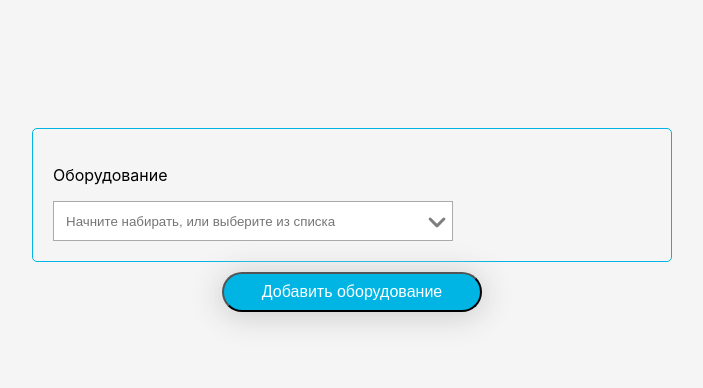
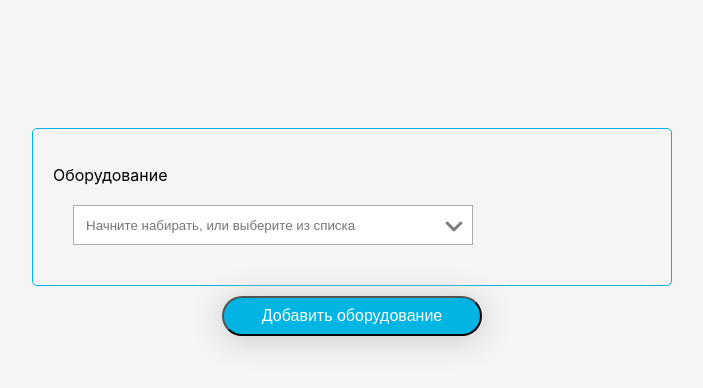
Before and after one commit to AvenMerk/storefix, a React (Create React App) app: page / in a window 1280 px wide. Shown: the top 388 px of the page, without its empty margins (288-991 px from the left). Built offline with nearby package versions, Linux system fonts and the light colour scheme.

Commit message:
fix bug with img

```diff
--- a/src/App.css
+++ b/src/App.css
@@ -71,6 +71,7 @@ input {
 
 .select-box--box {
   width: 100%;
+  margin: 20px;
 }
 
 .select-box--selected-item {
@@ -83,12 +84,12 @@ input {
 
 .select-box--items-container {
   display: block;
-  /*flex-direction: column;*/
   position: absolute;
   width: 400px;
 }
 
 .select-box--item {
+  position: relative;
   border-bottom: 1px solid #ddd;
   border-left: 1px solid #ddd;
   border-right: 1px solid #ddd;
@@ -97,6 +98,7 @@ input {
   width: 100%;
   padding: 6px;
   padding-right: 20px;
+  z-index: 100;
 }
 
 .select-box--item:hover {
@@ -113,18 +115,20 @@ input {
 
 .select-box--arrow-down::after {
   content: '';
-  position: absolute;
+  /*position: absolute;*/
   width: 36px;
   height: 36px;
   opacity: 0.5;
   background: url('./img/arrow-down.png')  no-repeat;
+  z-index: 1;
 }
 
 .select-box--arrow-up::after {
   content: '';
-  position: absolute;
+  /*position: absolute;*/
   width: 36px;
   height: 36px;
   opacity: 0.5;
   background: url('./img/arrow-up.png')  no-repeat;
+  z-index: 1;
 }
```
